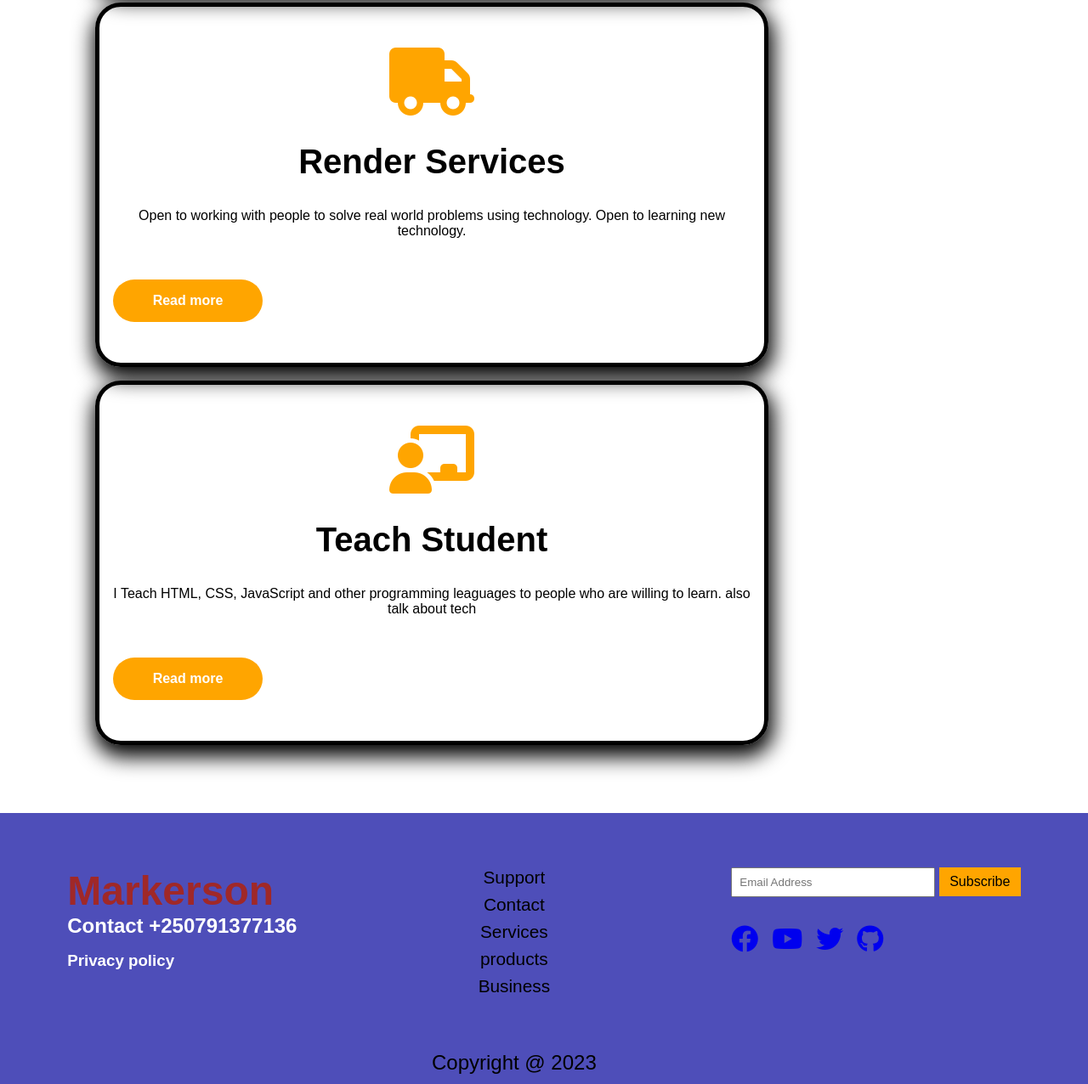
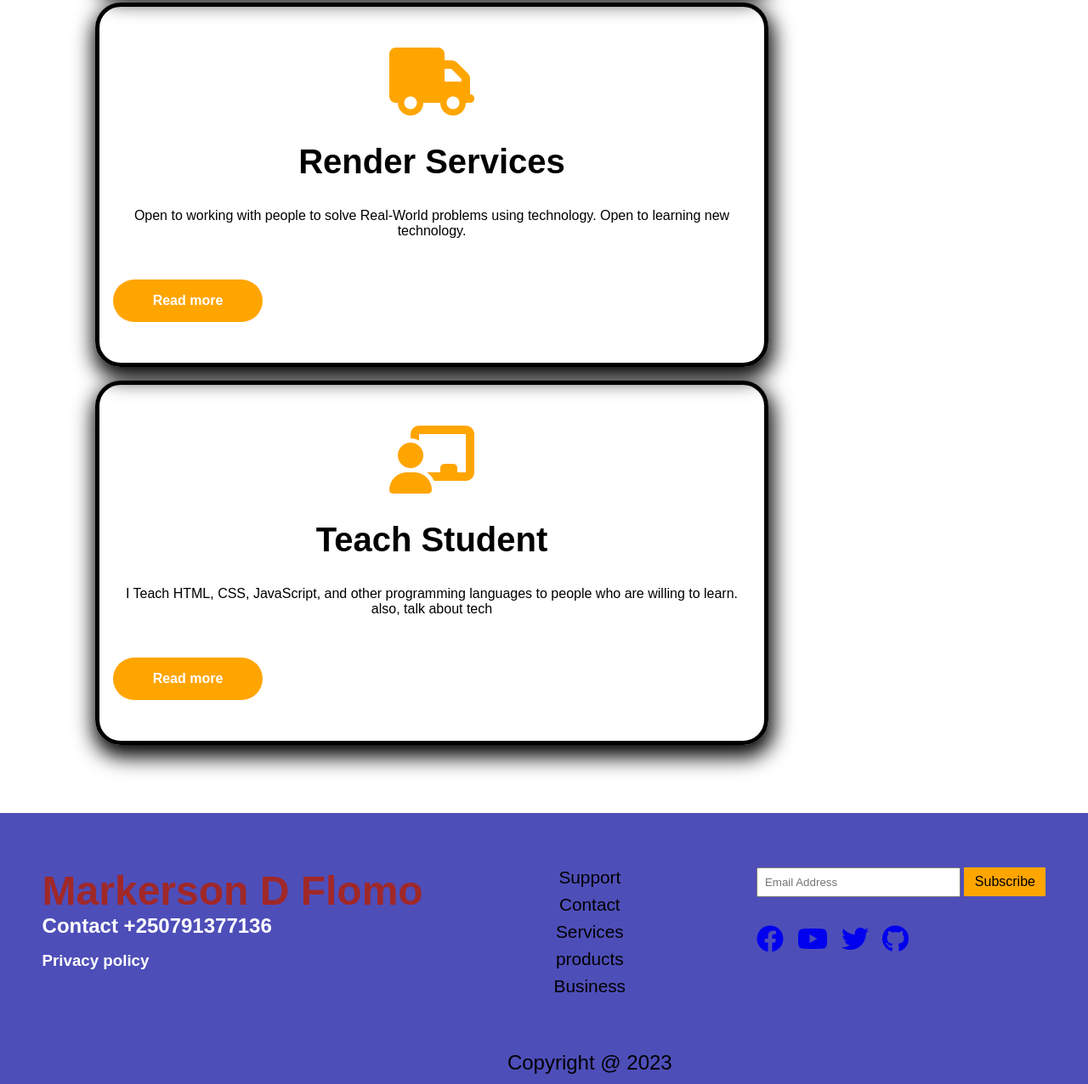
Before and after one commit to markerson7/markersonflomo.github.io, a plain HTML site: page index.html in a window 1280 px wide. Shown: the part 1462-2738 px from the top of the page at 85% size. Drawn offline with Linux system fonts and the light colour scheme.

Commit message:
Update index.html

```diff
--- a/index.html
+++ b/index.html
@@ -29,7 +29,7 @@
 
       <main class="hero">
         <div class="content-one" >
-          <h2 class="text-1">Hi, I'm Markerson</h2>
+          <h2 class="text-1">Hi, I'm Markerson D Flomo</h2>
           <h1 class="text-2">I build value through design</h1>
           <h2 class="text-3">I'm a Liberian designer who loves buliding digital products</h2>
 
@@ -71,7 +71,7 @@
           <i class="fa-solid fa-truck"></i>
           <h1>Render Services</h1>
           <p>
-            Open to working with people to solve real world problems using technology.
+            Open to working with people to solve Real-World problems using technology.
             Open to learning new technology.
 
             </p>
@@ -86,8 +86,8 @@
           <i class="fa-solid fa-chalkboard-user"></i>
           <h1>Teach Student</h1>
           <p>
-            I Teach HTML, CSS, JavaScript and other programming leaguages to people who
-            are willing to learn. also talk about tech
+            I Teach HTML, CSS, JavaScript, and other programming languages to people who
+            are willing to learn. also, talk about tech
 
             </p>
 
@@ -100,7 +100,7 @@
       </section>
       <footer class="footer">
           <div class="first">
-            <h1>Markerson</h1>
+            <h1>Markerson D Flomo</h1>
             <h2>Contact +250791377136</h2>
             <h3>Privacy policy</h3>
 
```
